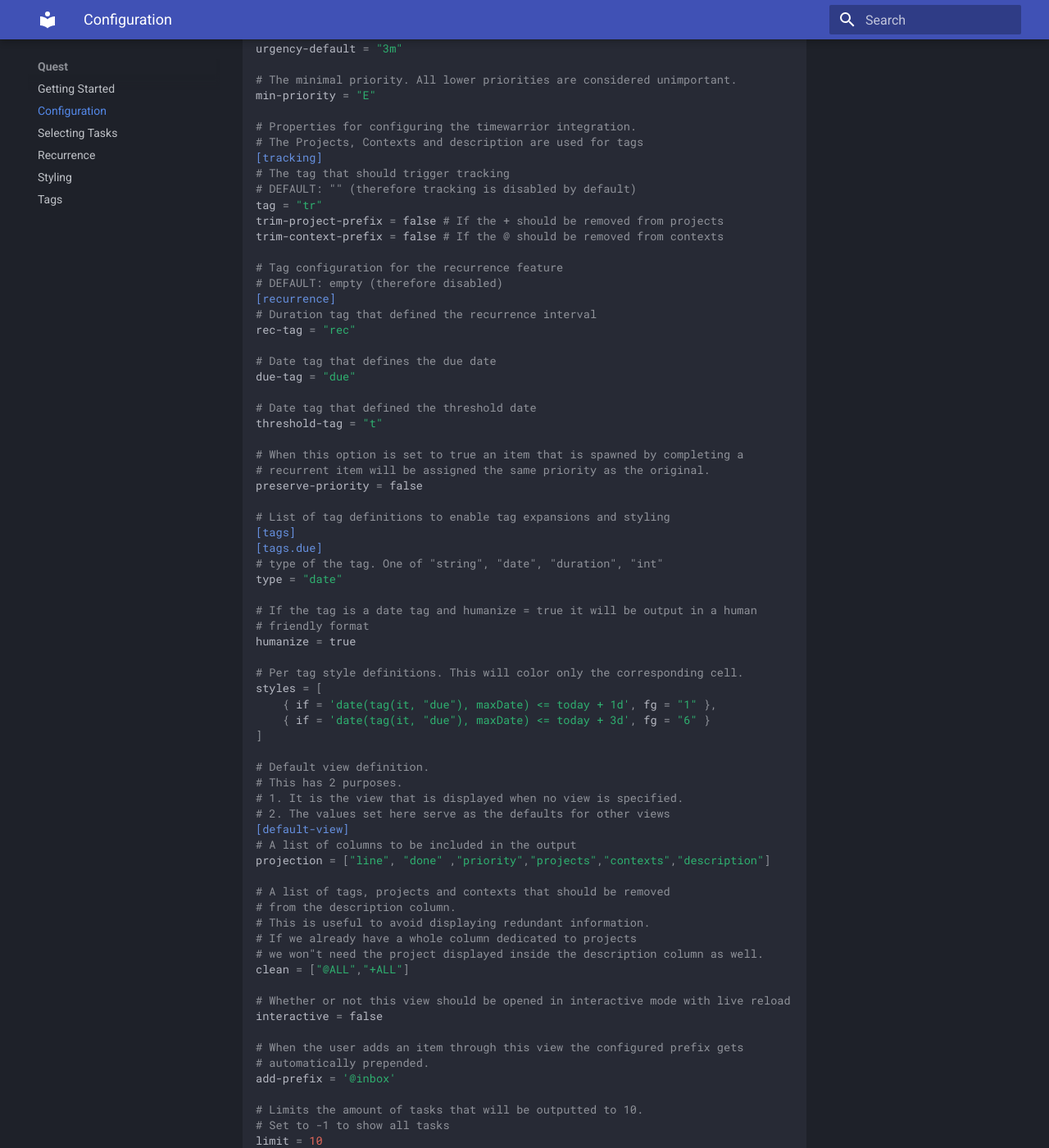
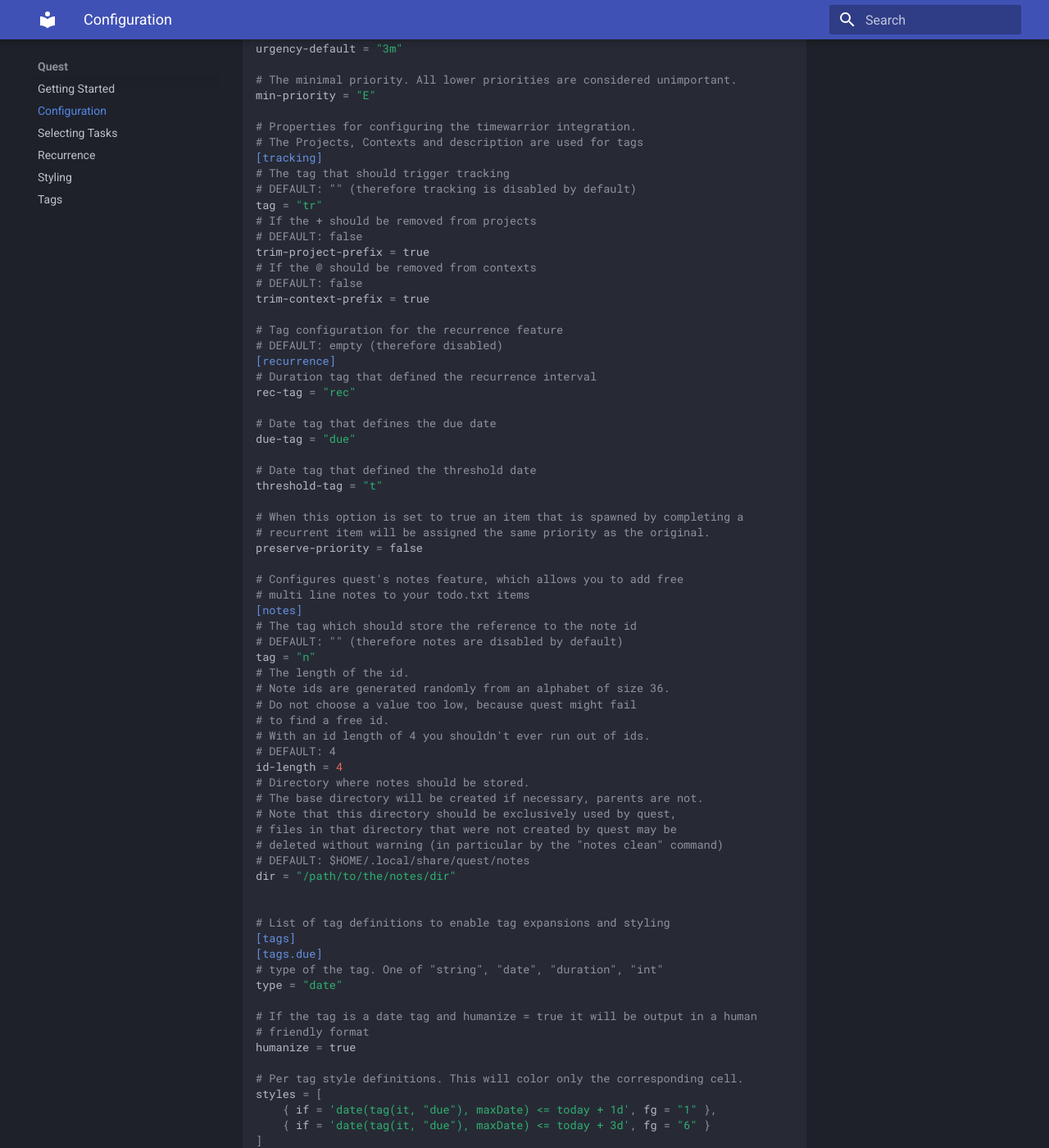
Before and after one commit to Fabian-G/quest, an MkDocs documentation site: the page built from docs/configuration.md, in a window 1280 px wide and 1400 px high, scrolled down 1095 px. Shown: the whole window at 82% size. Built offline with MkDocs 1.6.1 and Material for MkDocs 9.7.7, drawn with Linux system fonts in a browser that asks for light colours.

Commit message:
Update config reference

```diff
--- a/docs/configuration.md
+++ b/docs/configuration.md
@@ -62,8 +62,12 @@
 # The tag that should trigger tracking
 # DEFAULT: "" (therefore tracking is disabled by default)
 tag = "tr"
-trim-project-prefix = false # If the + should be removed from projects
-trim-context-prefix = false # If the @ should be removed from contexts
+# If the + should be removed from projects
+# DEFAULT: false
+trim-project-prefix = true
+# If the @ should be removed from contexts
+# DEFAULT: false
+trim-context-prefix = true
 
 # Tag configuration for the recurrence feature
 # DEFAULT: empty (therefore disabled)
@@ -80,6 +84,28 @@
 # When this option is set to true an item that is spawned by completing a
 # recurrent item will be assigned the same priority as the original.
 preserve-priority = false
+
+# Configures quest's notes feature, which allows you to add free
+# multi line notes to your todo.txt items
+[notes]
+# The tag which should store the reference to the note id
+# DEFAULT: "" (therefore notes are disabled by default)
+tag = "n"
+# The length of the id.
+# Note ids are generated randomly from an alphabet of size 36.
+# Do not choose a value too low, because quest might fail
+# to find a free id.
+# With an id length of 4 you shouldn't ever run out of ids.
+# DEFAULT: 4
+id-length = 4
+# Directory where notes should be stored.
+# The base directory will be created if necessary, parents are not.
+# Note that this directory should be exclusively used by quest,
+# files in that directory that were not created by quest may be
+# deleted without warning (in particular by the "notes clean" command)
+# DEFAULT: $HOME/.local/share/quest/notes
+dir = "/path/to/the/notes/dir"
+
 
 # List of tag definitions to enable tag expansions and styling
 [tags]
```
